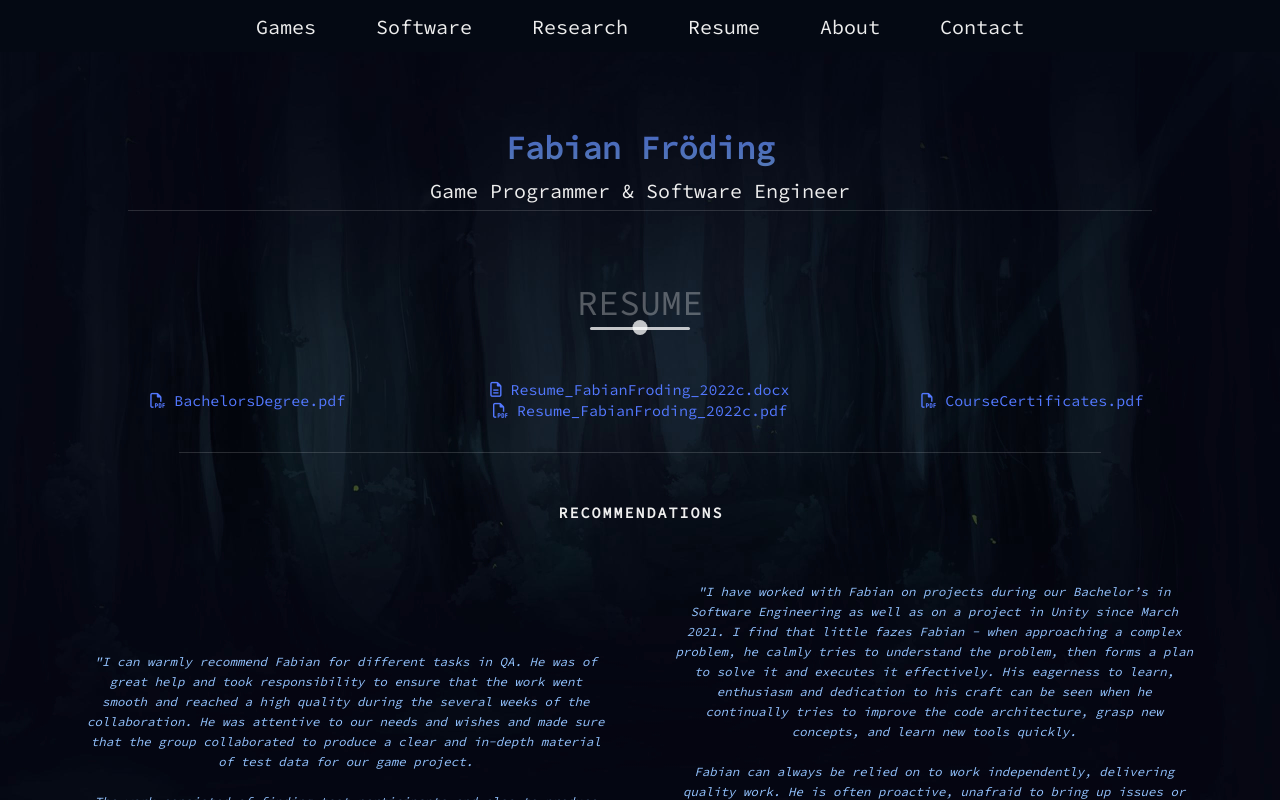
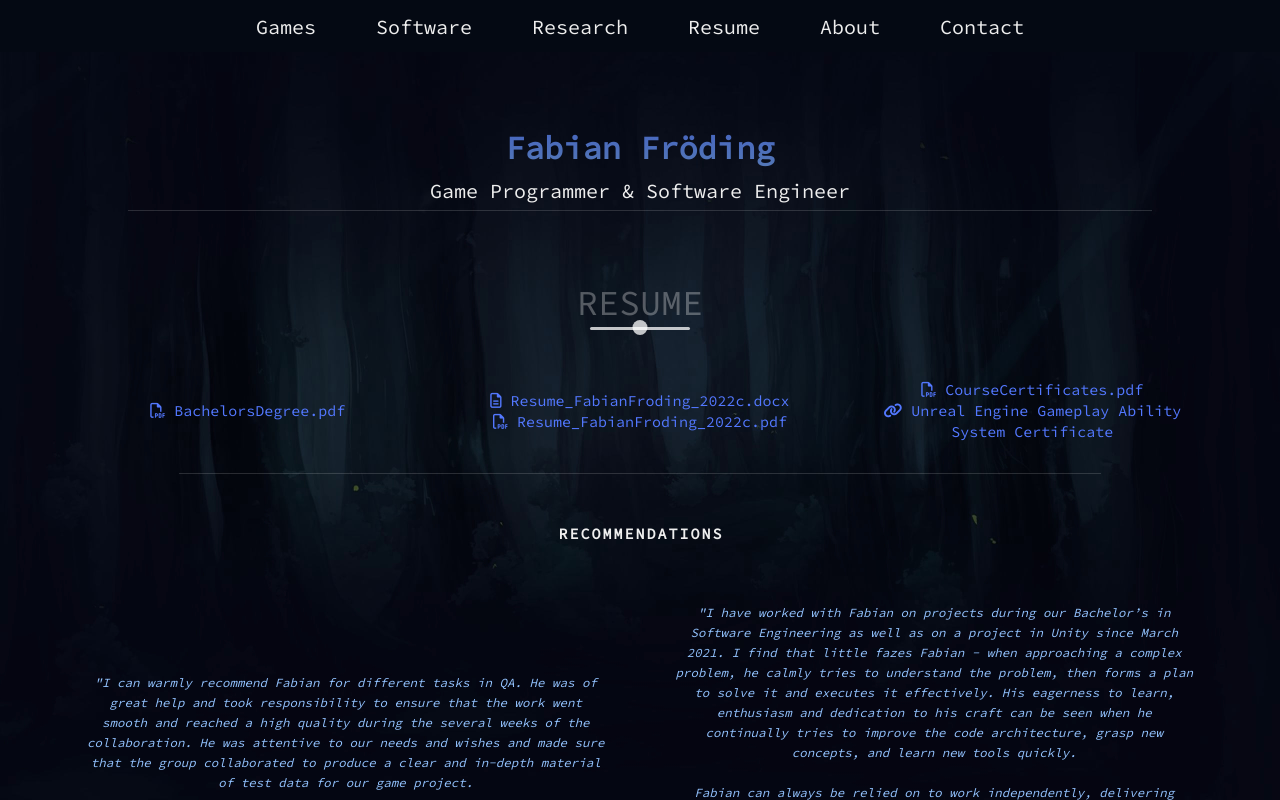
Before and after one commit to fabianfroding/gh-pages-src, a Vue app: page /resume in a window 1280 px wide. Shown: the top 800 px of the page. Built offline with nearby package versions, Linux system fonts and the light colour scheme.

Commit message:
Add udemy GAS certificate

```diff
--- a/src/views/Resume.vue
+++ b/src/views/Resume.vue
@@ -19,6 +19,7 @@
                     <div class="skill">
                         <!--h1>Resume</h1-->
                         <p class="global-link resume-file"><a href="./CourseCertificates.pdf" target="_blank"><i class="far fa-file-pdf"/> CourseCertificates.pdf</a></p>
+                        <p class="global-link resume-file"><a href="https://www.udemy.com/certificate/UC-49481515-4977-4768-9795-882048bb634b/" target="_blank"><i class="fa fa-link" /> Unreal Engine Gameplay Ability System Certificate</a></p>
                     </div>
                 </div>
                 <div class="separator-line"></div>
```
